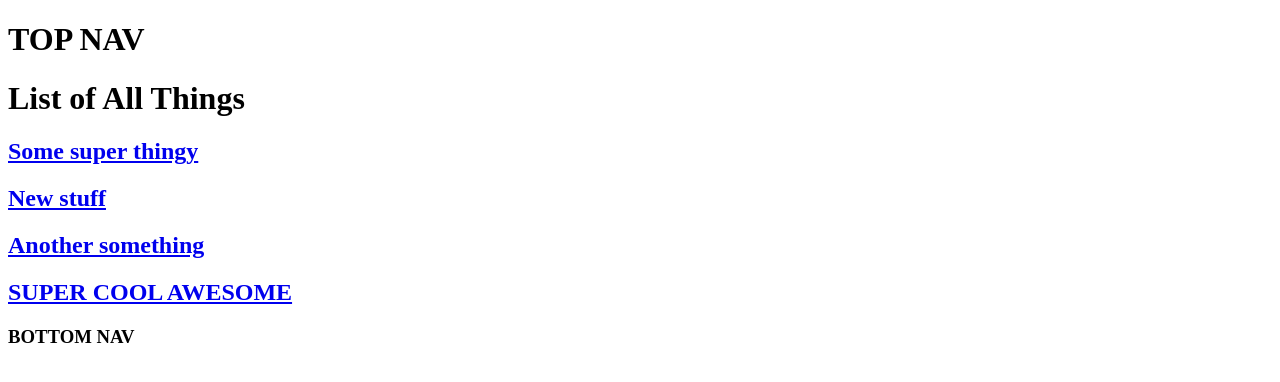
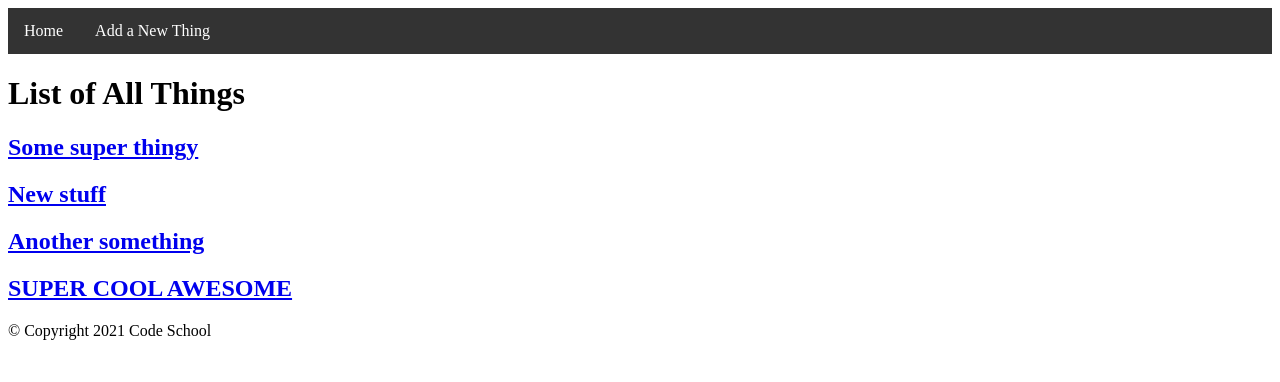
Before and after one commit to cs-memphis-c-py-401d1cd/cs-memphis-c-py-401d1cd, a Django app: page / in a window 1280 px wide. Shown: the top 382 px of the page. Run offline with Django 3.2, Linux system fonts and the light colour scheme; data comes from the database, SQL or seed files in the repository; both versions use the stored data as it was after the commit.

Commit message:
Class-27 Django CRUD

```diff
--- a/class-27/demo/things/templates/things/base.html
+++ b/class-27/demo/things/templates/things/base.html
@@ -1,16 +1,55 @@
 <!DOCTYPE html>
 <html lang="en">
+
 <head>
     <meta charset="UTF-8">
     <meta http-equiv="X-UA-Compatible" content="IE=edge">
     <meta name="viewport" content="width=device-width, initial-scale=1.0">
     <title>Thing Rating</title>
+    <style>
+        ul {
+            list-style-type: none;
+            margin: 0;
+            padding: 0;
+            overflow: hidden;
+            background-color: #333;
+        }
+
+        li {
+            float: left;
+        }
+
+        li a {
+            display: block;
+            color: white;
+            text-align: center;
+            padding: 14px 16px;
+            text-decoration: none;
+        }
+
+        /* Change the link color to #111 (black) on hover */
+        li a:hover {
+            background-color: #111;
+        }
+    </style>
 </head>
+
 <body>
-    <h1>TOP NAV</h1>
+    <!-- <h1>TOP NAV</h1> -->
+    <nav>
+        <ul>
+            <li>
+                <a href="{% url 'all_things' %}">Home</a>
+            </li>
+            <li>
+                <a href="{% url 'thing_create' %}">Add a New Thing</a>
+            </li>
+        </ul>
+    </nav>
     {% block content %}
 
     {% endblock content %}
-    <h3>BOTTOM NAV</h3>
+    <footer>&copy; Copyright 2021 Code School</footer>
 </body>
+
 </html>
--- a/class-27/demo/things/templates/things/thing_detail.html
+++ b/class-27/demo/things/templates/things/thing_read.html
@@ -5,4 +5,6 @@
 <h2>{{the_thing.name}}</h2>
 <h3>{{the_thing.rating}}</h3>
 <h3>{{the_thing.reviewer}}</h3>
+<h2><a href="{% url 'thing_delete' the_thing.pk %}">Delete</a></h2>
+<h2><a href="{% url 'thing_update' the_thing.pk %}">Modify</a></h2>
 {% endblock content %}
--- a/class-27/demo/things/urls.py
+++ b/class-27/demo/things/urls.py
@@ -3,5 +3,9 @@ from . import views
 
 urlpatterns = [
     path('', views.all_things, name="all_things"),
-    path('things/<int:pk>/', views.thing_detail, name="thing_detail")
+    path('<int:pk>/', views.thing_detail, name="thing_detail"),
+    path('create', views.thing_create, name="thing_create"),
+    path('update/<int:pk>', views.thing_update, name="thing_update"),
+    path('delete/<int:pk>', views.thing_delete, name="thing_delete"),
+
 ]
--- a/class-27/demo/things/views.py
+++ b/class-27/demo/things/views.py
@@ -1,6 +1,7 @@
 from django.http import HttpResponse
-from django.shortcuts import render, get_object_or_404
+from django.shortcuts import redirect, render, get_object_or_404
 from .models import Thing
+from .forms import ThingForm
 
 def index(request):
     # return HttpResponse("<h1>HOWDY, world. Looks like it worked.</h1>")
@@ -15,4 +16,33 @@ def all_things(request):
 def thing_detail(request, pk):
     # get specific thing by id
     thing = get_object_or_404(Thing, pk=pk)
-    return render(request, 'thing_detail.html', {'the_thing': thing})
+    return render(request, 'thing_read.html', {'the_thing': thing})
+
+# View for a new thing
+def thing_create(request):
+    form = ThingForm(request.POST or None)
+    # check submission. If data submitted, save the new thing, redirect to top/home page
+    if form.is_valid():
+        form.save()
+        return redirect('all_things')
+    return render(request, 'thing_create.html', {'form':form})
+
+# View for a update thing
+def thing_update(request,pk):
+    # first I'm going to get the thing edit/update
+    thing = get_object_or_404(Thing, pk=pk)
+    # Pass in the thing i want to edit ALONG WITH the form to edit it
+    form = ThingForm(request.POST or None, instance = thing)
+    if form.is_valid():
+        form.save()
+        return redirect('all_things')
+    return render(request, 'thing_update.html', {'form': form, 'the_thing':thing})
+
+# View for a delete thing
+def thing_delete(request,pk):
+        # get specific thing by id
+    thing = get_object_or_404(Thing, pk=pk)
+    if request.method == 'POST':
+        thing.delete()
+        return redirect('all_things')
+    return render(request, 'thing_delete.html', {'the_thing': thing})
```
Also changed, not shown: class-27/demo/things/forms.py (added, +14 -0 lines), class-27/demo/things/templates/things/thing_create.html (added, +11 -0 lines), class-27/demo/things/templates/things/thing_delete.html (added, +10 -0 lines), class-27/demo/things/templates/things/thing_update.html (added, +10 -0 lines), class-27/demo/db.sqlite3.
